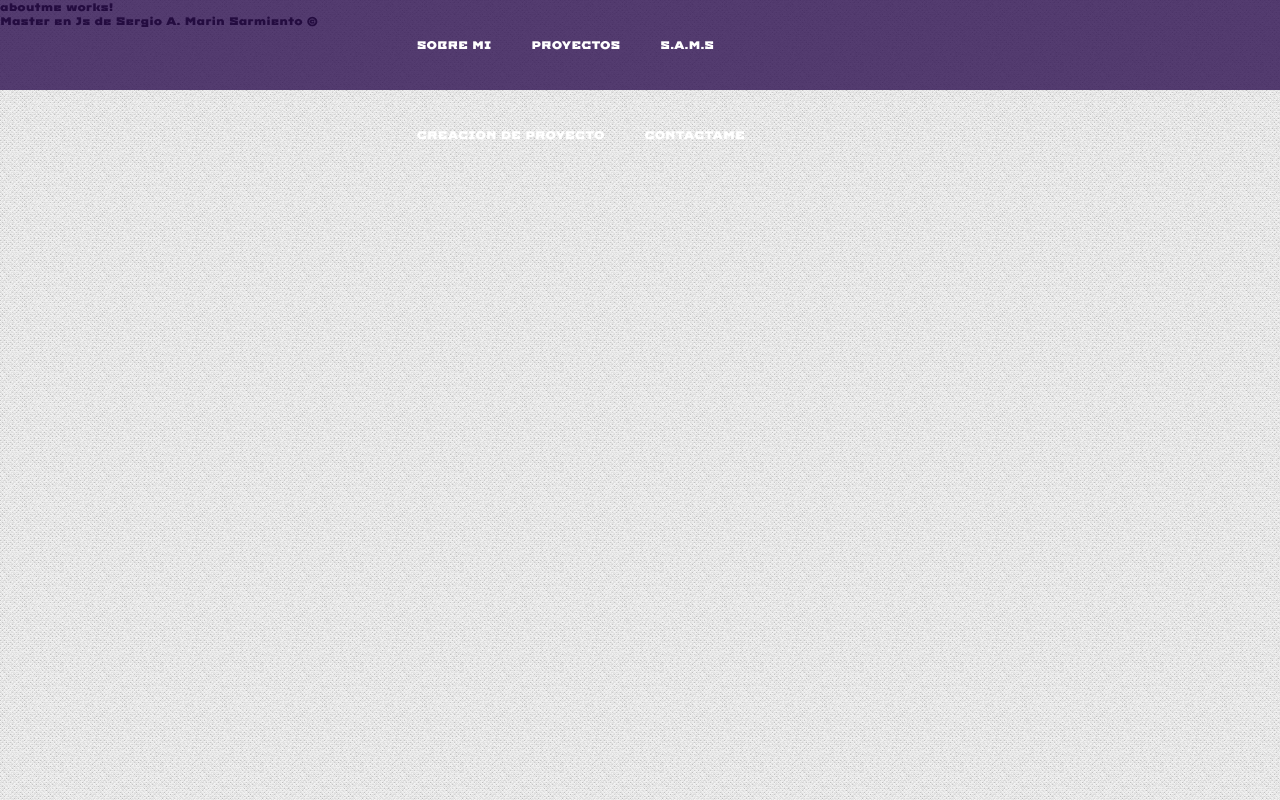
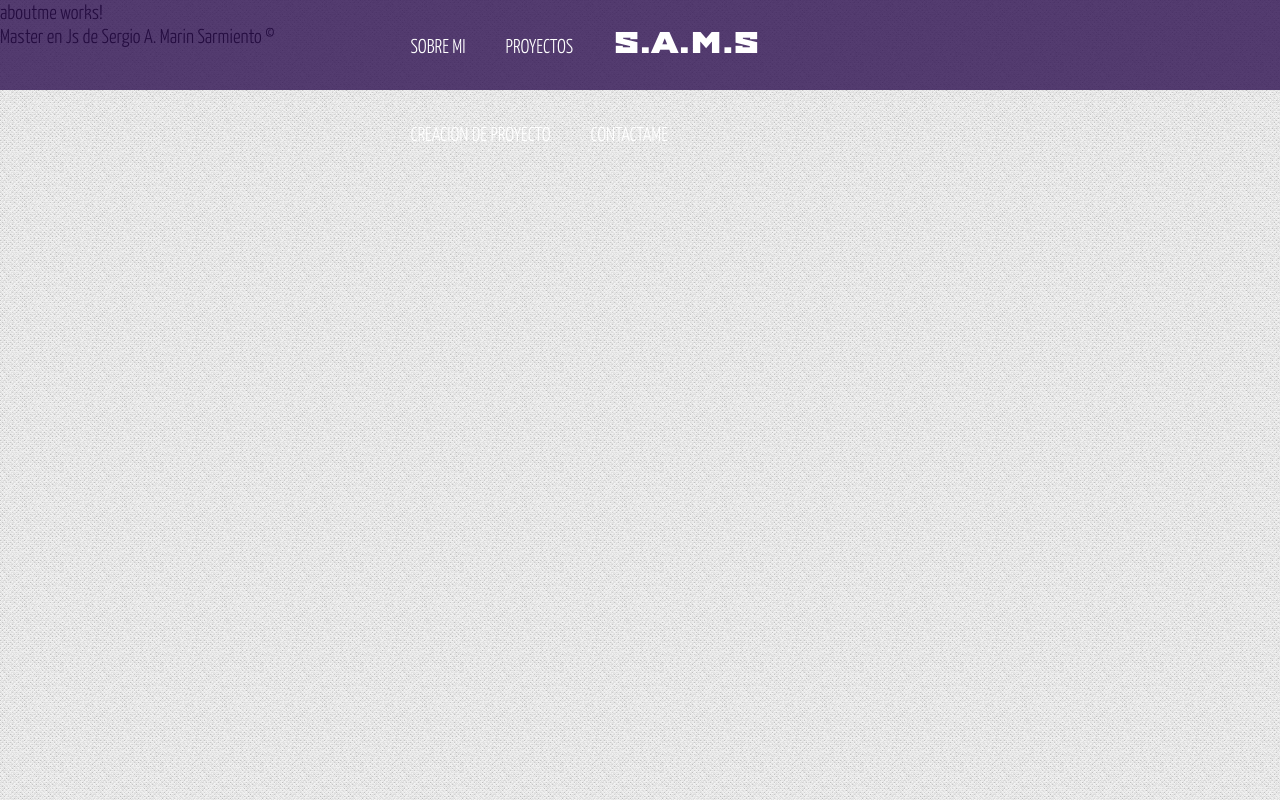
Before and after one commit to MarinWebProg/JavaScript-MEAN, an Angular app in the folder proyecto-angular/: page / in a window 1280 px wide. Built offline with nearby package versions, Linux system fonts and the light colour scheme.

Commit message:
feat: :lipstick: Estilos a logotipo

```diff
--- a/proyecto-angular/src/app/app.component.html
+++ b/proyecto-angular/src/app/app.component.html
@@ -2,7 +2,7 @@
   <ul>
     <li><a [routerLink]="['/sobre-mi']">Sobre mi</a></li>
     <li><a [routerLink]="['/proyecto']">Proyectos</a></li>
-    <li class="logo"><a href="#">S.A.M.S</a></li>
+    <li class="logo" id="logo"><a href="#">S.A.M.S</a></li>
     <li><a [routerLink]="['/crear-proyecto']">Creacion de proyecto</a></li>
     <li><a [routerLink]="['/contacto']">Contactame</a></li>
   </ul>
--- a/proyecto-angular/src/assets/css/styles.css
+++ b/proyecto-angular/src/assets/css/styles.css
@@ -20,9 +20,9 @@
 }
 
 body{
-  font-family: "Imperial", Arial, Helvetica;
-  /* font-family: "yanone", Arial, Helvetica; */
-  font-size: 11px;
+  /* font-family: "Imperial", Arial, Helvetica; */
+  font-family: "yanone", Arial, Helvetica;
+  font-size: 20px;
   background: url("../img/pattern.png");
   background-attachment: fixed;
 }
@@ -44,16 +44,17 @@ header{
 
 header ul{
   display: block;
-  width: 38%;
+  width: 39%;
   height: inherit;
   margin: 0px auto;
+  margin-top: -1px;
 }
 
 header ul li{
   display: inline-block;
   width: 0px auto;
   text-align: center;
-  line-height: 90px;
+  line-height: 88px;
 }
 
 header a{
@@ -70,6 +71,18 @@ header a:hover{
   background: rgba(0, 0, 0, 0.8);
 }
 
-header #logo a:hover{
+/*Logotipo*/
+#logo{
+  font-family: "Imperial", Arial, Helvetica;
+  font-size: 30px;
+}
+
+#logo a{
+ transition: color 500ms, transform 500ms;
+}
+
+#logo a:hover{
   background: transparent;
+  color: black;
+  transform: scale(1.50,1.50);
 }
```
